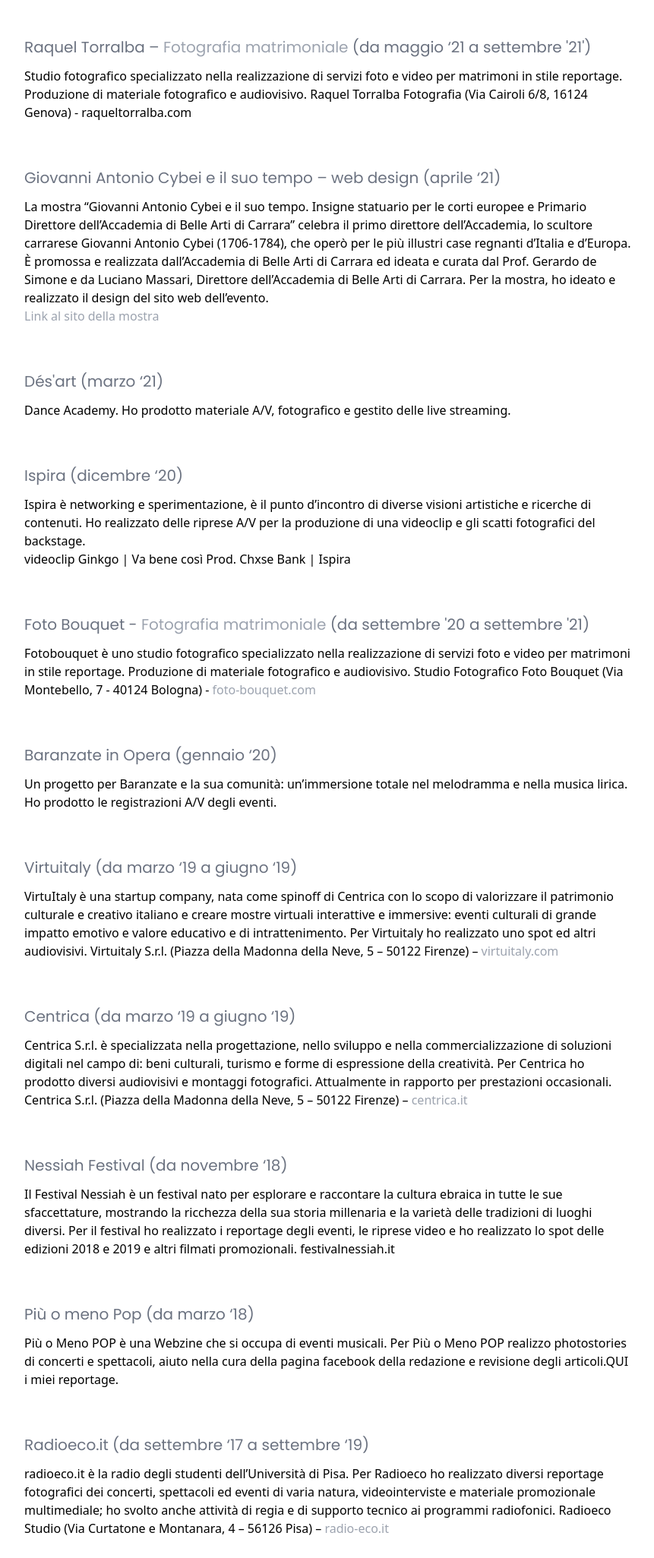
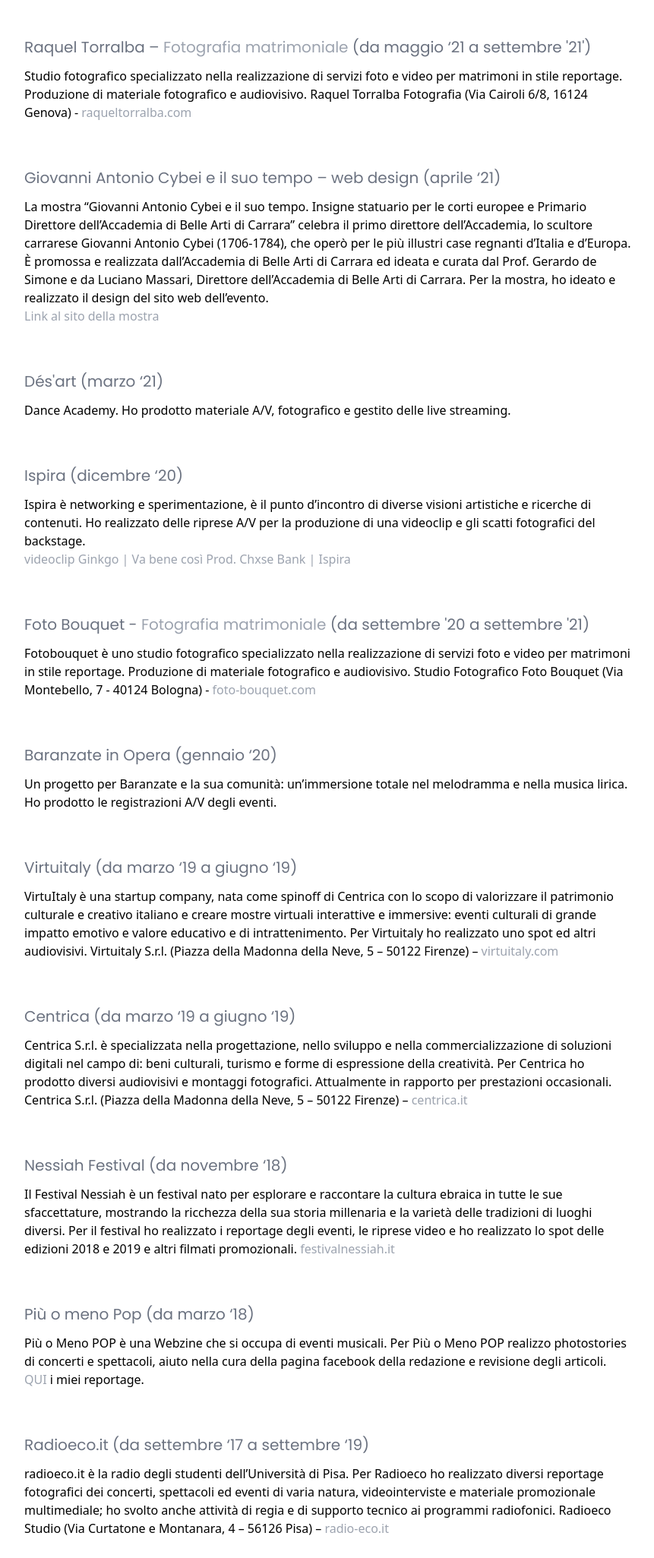
Before and after one commit to lorenzoantei/myBlog, a Gatsby site: page /cv in a window 1280 px wide. Shown: the part 1080-3131 px from the top of the page at 76% size, without its empty margins (208-1069 px from the left). Built offline with nearby package versions, Linux system fonts and the light colour scheme; Gatsby itself is replaced by a stand-in of ours.

Commit message:
Update cv.js

```diff
--- a/src/pages/cv.js
+++ b/src/pages/cv.js
@@ -33,12 +33,12 @@
 
           <div class="py-6">
             <h3 className="font-poppins text-xl text-gray-500 py-3">Tempi Moderni – Roberto Castello (ALDES | SPAM!) (luglio ‘21)</h3>
-              <p>“TEMPI MODERNI - La commedia rivista: II edizione” è una rassegna di teatro, musica e danza presentata in sedici corti del Comune di Capannori ed ideata da Roberto Castello. Per l’evento ho realizzato le riprese A/V e prodotto un documentario visionabile <a class="hover:underline" href="https://www.youtube.com/watch?v=PIXy9szKSQE">QUI</a>.</p>
+              <p>“TEMPI MODERNI - La commedia rivista: II edizione” è una rassegna di teatro, musica e danza presentata in sedici corti del Comune di Capannori ed ideata da Roberto Castello. Per l’evento ho realizzato le riprese A/V e prodotto un documentario visionabile <a class="text-gray-400 hover:text-black hover:ease-in-out duration-1000" href="https://www.youtube.com/watch?v=PIXy9szKSQE">QUI</a>.</p>
           </div>
 
           <div class="py-6">
             <h3 className="font-poppins text-xl text-gray-500 py-3">Raquel Torralba – <a class="text-gray-400 hover:text-black hover:ease-in-out duration-1000" href="https://www.flickr.com/photos/193622395@N05/sets/72157719705710180/with/51632770803/">Fotografia matrimoniale</a> (da maggio ‘21 a settembre '21')</h3>
-            <p>Studio fotografico specializzato nella realizzazione di servizi foto e video per matrimoni in stile reportage. Produzione di materiale fotografico e audiovisivo. Raquel Torralba Fotografia (Via Cairoli 6/8, 16124 Genova) - <a class="hover:underline" href="https://www.raqueltorralba.com/">raqueltorralba.com</a></p>
+            <p>Studio fotografico specializzato nella realizzazione di servizi foto e video per matrimoni in stile reportage. Produzione di materiale fotografico e audiovisivo. Raquel Torralba Fotografia (Via Cairoli 6/8, 16124 Genova) - <a class="text-gray-400 hover:text-black hover:ease-in-out duration-1000" href="https://www.raqueltorralba.com/">raqueltorralba.com</a></p>
           </div>
 
           <div class="py-6">
@@ -55,7 +55,7 @@
           <div class="py-6">
             <h3 className="font-poppins text-xl text-gray-500 py-3">Ispira (dicembre ‘20)</h3>
             <p>Ispira è networking e sperimentazione, è il punto d’incontro di diverse visioni artistiche e ricerche di contenuti. Ho realizzato delle riprese A/V per la produzione di una videoclip e gli scatti fotografici del backstage. </p>
-            <a class="hover:underline" href="https://www.youtube.com/watch?v=hqEMg-uHIFo">videoclip Ginkgo | Va bene così Prod. Chxse Bank | Ispira</a>
+            <a class="text-gray-400 hover:text-black hover:ease-in-out duration-1000" href="https://www.youtube.com/watch?v=hqEMg-uHIFo">videoclip Ginkgo | Va bene così Prod. Chxse Bank | Ispira</a>
           </div>
 
           <div class="py-6">
@@ -83,14 +83,13 @@
 
           <div class="py-6">
             <h3 className="font-poppins text-xl text-gray-500 py-3">Nessiah Festival (da novembre ‘18)</h3>
-            <p>Il Festival Nessiah è un festival nato per esplorare e raccontare la cultura ebraica in tutte le sue sfaccettature, mostrando la ricchezza della sua storia millenaria e la varietà delle tradizioni di luoghi diversi. Per il festival ho realizzato i reportage degli eventi, le riprese video e ho realizzato lo spot delle edizioni 2018 e 2019 e altri filmati promozionali. <a class="hover:underline"href="https://www.festivalnessiah.it/">festivalnessiah.it</a>
+            <p>Il Festival Nessiah è un festival nato per esplorare e raccontare la cultura ebraica in tutte le sue sfaccettature, mostrando la ricchezza della sua storia millenaria e la varietà delle tradizioni di luoghi diversi. Per il festival ho realizzato i reportage degli eventi, le riprese video e ho realizzato lo spot delle edizioni 2018 e 2019 e altri filmati promozionali. <a class="text-gray-400 hover:text-black hover:ease-in-out duration-1000" href="https://www.festivalnessiah.it/">festivalnessiah.it</a>
             </p>
           </div>
 
           <div class="py-6">
             <h3 className="font-poppins text-xl text-gray-500 py-3">Più o meno Pop (da marzo ‘18)</h3>
-            <p>Più o Meno POP è una Webzine che si occupa di eventi musicali. Per Più o Meno POP realizzo photostories di concerti e spettacoli, aiuto nella cura della pagina facebook della redazione e revisione degli articoli.
-            <a class="hover:underline"href="http://www.piuomenopop.it/?s=lorenzo+antei">QUI</a> i miei reportage.</p>
+            <p>Più o Meno POP è una Webzine che si occupa di eventi musicali. Per Più o Meno POP realizzo photostories di concerti e spettacoli, aiuto nella cura della pagina facebook della redazione e revisione degli articoli. <a class="text-gray-400 hover:text-black hover:ease-in-out duration-1000" href="http://www.piuomenopop.it/?s=lorenzo+antei">QUI</a> i miei reportage.</p>
           </div>
 
           <div class="py-6">
@@ -116,7 +115,7 @@
 
           <div class="py-6">
             <h3 className="font-poppins text-xl text-gray-500 py-3">Economia e commercio (da settembre '14 a giugno '18</h3>
-          <p>Ho superato 19 esami. Università degli studi di Pisa</p>
+          <p>Ho superato 19 esami. Università degli studi di Pisa (Lungarno Antonio Pacinotti, 43 - 56126 Pisa) - <a class="text-gray-400 hover:text-black hover:ease-in-out duration-1000" href="https://www.unipi.it">unipi.it</a>.</p>
           </div>
 
         </div>
```
